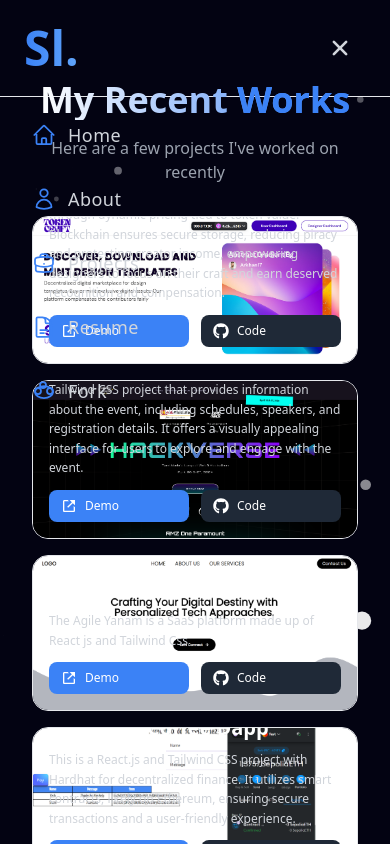
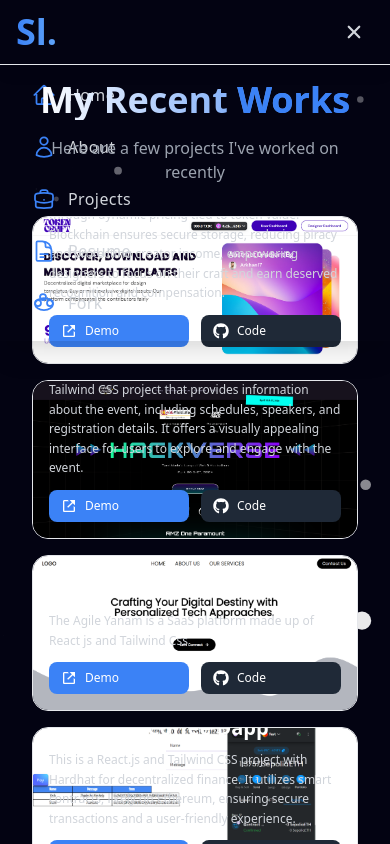
Before and after one commit to SuhasLingam/My-Portfolio, a React (Vite) app in the folder client/: page /project in a window 390 px wide. Both pictures are taken after a click on the button "Toggle menu". Shown: the top 844 px of the page. Built offline with nearby package versions, Linux system fonts and the light colour scheme; a web font is replaced by a local one.

Commit message:
navbar updated

```diff
--- a/client/src/components/navbar.jsx
+++ b/client/src/components/navbar.jsx
@@ -8,39 +8,50 @@ const Navbar = () => {
 
   useEffect(() => {
     const handleScroll = () => {
-      setScroll(window.scrollY >= 1);
+      setScroll(window.scrollY >= 30);
     };
 
     window.addEventListener("scroll", handleScroll);
     return () => window.removeEventListener("scroll", handleScroll);
   }, []);
 
+  useEffect(() => {
+    const handleClickOutside = (e) => {
+      if (menuOpen && !e.target.closest("nav")) {
+        setMenuOpen(false);
+      }
+    };
+
+    document.addEventListener("click", handleClickOutside);
+    return () => document.removeEventListener("click", handleClickOutside);
+  }, [menuOpen]);
+
   return (
     <div>
       <nav
-        className={`fixed w-full z-50 transition-all duration-500 ease-in-out
+        className={`fixed w-full z-50 transition-all duration-300 ease-in-out
           ${
             scroll
-              ? "bg-slate-900/95 backdrop-blur-md shadow-xl border-b border-blue-500/20"
+              ? "bg-slate-900/90 backdrop-blur-md shadow-lg border-b border-blue-500/10"
               : "bg-transparent"
           }
-          ${menuOpen ? "bg-slate-900/98 backdrop-blur-md" : ""}`}
+          ${menuOpen ? "bg-slate-900 shadow-lg" : ""}`}
       >
-        <div className="max-w-7xl sm:px-8 lg:px-12 px-6 mx-auto">
-          <div className="flex items-center justify-between h-24">
+        <div className="max-w-7xl sm:px-6 lg:px-8 px-4 mx-auto">
+          <div className="md:h-20 flex items-center justify-between h-16">
             {/* Logo */}
             <a
               href="/"
               className="group flex items-center space-x-2 hover:-translate-y-0.5 transition-all duration-300"
             >
-              <span className="text-5xl font-extrabold bg-gradient-to-r from-blue-500 to-blue-400 bg-clip-text text-transparent">
+              <span className="md:text-5xl bg-gradient-to-r from-blue-500 to-blue-400 bg-clip-text text-4xl font-extrabold text-transparent">
                 Sl.
               </span>
               <div className="hidden md:block h-8 w-0.5 bg-blue-500/30 rounded-full" />
             </a>
 
             {/* Desktop Navigation */}
-            <div className="md:flex items-center hidden space-x-12">
+            <div className="md:flex items-center hidden space-x-8">
               <NavLink href="/" icon="home">
                 Home
               </NavLink>
@@ -57,7 +68,7 @@ const Navbar = () => {
                 href="https://github.com/SuhasLingam/Portfolio-in-progress"
                 icon="fork"
                 external
-                className="ml-4 bg-blue-500/10 px-4 py-2 rounded-lg hover:bg-blue-500/20"
+                className="bg-blue-500/10 hover:bg-blue-500/20 px-4 py-2 ml-4 rounded-lg"
               >
                 Fork
               </NavLink>
@@ -65,40 +76,61 @@ const Navbar = () => {
 
             {/* Mobile menu button */}
             <button
-              onClick={() => setMenuOpen(!menuOpen)}
-              className="md:hidden hover:text-white hover:bg-blue-500/10 focus:outline-none p-3 text-gray-300 rounded-lg transition-all duration-300"
+              onClick={(e) => {
+                e.stopPropagation();
+                setMenuOpen(!menuOpen);
+              }}
+              className="md:hidden hover:text-white hover:bg-blue-500/10 focus:outline-none p-2 text-gray-300 transition-all duration-300 rounded-lg"
+              aria-label="Toggle menu"
             >
-              {menuOpen ? <IoClose size={28} /> : <HiMenu size={28} />}
+              {menuOpen ? <IoClose size={24} /> : <HiMenu size={24} />}
             </button>
           </div>
         </div>
 
         {/* Mobile menu */}
         <div
-          className={`md:hidden transition-all duration-300 ease-in-out ${
+          className={`md:hidden fixed left-0 right-0 transition-all duration-300 ease-in-out ${
             menuOpen
               ? "opacity-100 translate-y-0"
-              : "opacity-0 -translate-y-4 pointer-events-none"
+              : "opacity-0 -translate-y-full pointer-events-none"
           }`}
         >
-          <div className="px-4 pt-3 pb-6 space-y-3 border-t border-blue-500/10">
-            <MobileNavLink href="/" icon="home">
+          <div className="bg-slate-900/95 backdrop-blur-md border-blue-500/10 px-4 pt-2 pb-4 space-y-2 border-t shadow-xl">
+            <MobileNavLink
+              href="/"
+              icon="home"
+              onClick={() => setMenuOpen(false)}
+            >
               Home
             </MobileNavLink>
-            <MobileNavLink href="/about" icon="about">
+            <MobileNavLink
+              href="/about"
+              icon="about"
+              onClick={() => setMenuOpen(false)}
+            >
               About
             </MobileNavLink>
-            <MobileNavLink href="/Project" icon="projects">
+            <MobileNavLink
+              href="/Project"
+              icon="projects"
+              onClick={() => setMenuOpen(false)}
+            >
               Projects
             </MobileNavLink>
-            <MobileNavLink href="/resume" icon="resume">
+            <MobileNavLink
+              href="/resume"
+              icon="resume"
+              onClick={() => setMenuOpen(false)}
+            >
               Resume
             </MobileNavLink>
             <MobileNavLink
               href="https://github.com/SuhasLingam/Portfolio-in-progress"
               icon="fork"
               external
-              className="bg-blue-500/10 rounded-lg hover:bg-blue-500/20"
+              onClick={() => setMenuOpen(false)}
+              className="bg-blue-500/10 hover:bg-blue-500/20 rounded-lg"
             >
               Fork
             </MobileNavLink>
@@ -126,10 +158,18 @@ const NavLink = ({ href, children, icon, external, className = "" }) => (
   </a>
 );
 
-const MobileNavLink = ({ href, children, icon, external, className = "" }) => (
+const MobileNavLink = ({
+  href,
+  children,
+  icon,
+  external,
+  className = "",
+  onClick,
+}) => (
   <a
     href={href}
-    className={`hover:text-white hover:bg-blue-500/10 flex items-center px-4 py-3 space-x-3 text-lg font-medium text-gray-300 transition-all duration-300 rounded-lg ${className}`}
+    onClick={onClick}
+    className={`hover:text-white hover:bg-blue-500/10 flex items-center px-4 py-2.5 space-x-3 text-base font-medium text-gray-300 transition-all duration-300 rounded-lg ${className}`}
     {...(external && { target: "_blank", rel: "noopener noreferrer" })}
   >
     <span className="text-blue-500 transition-colors duration-300">
```
